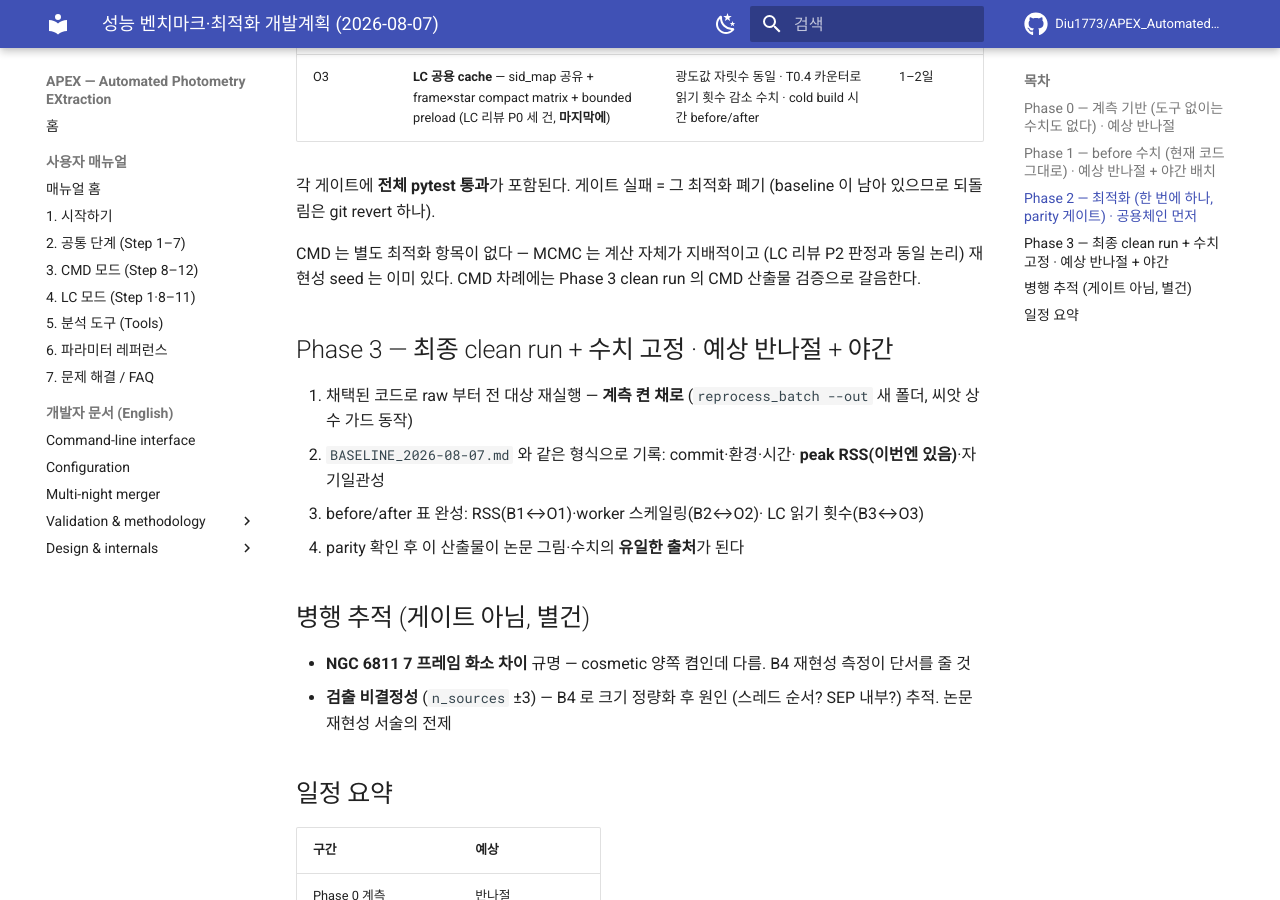
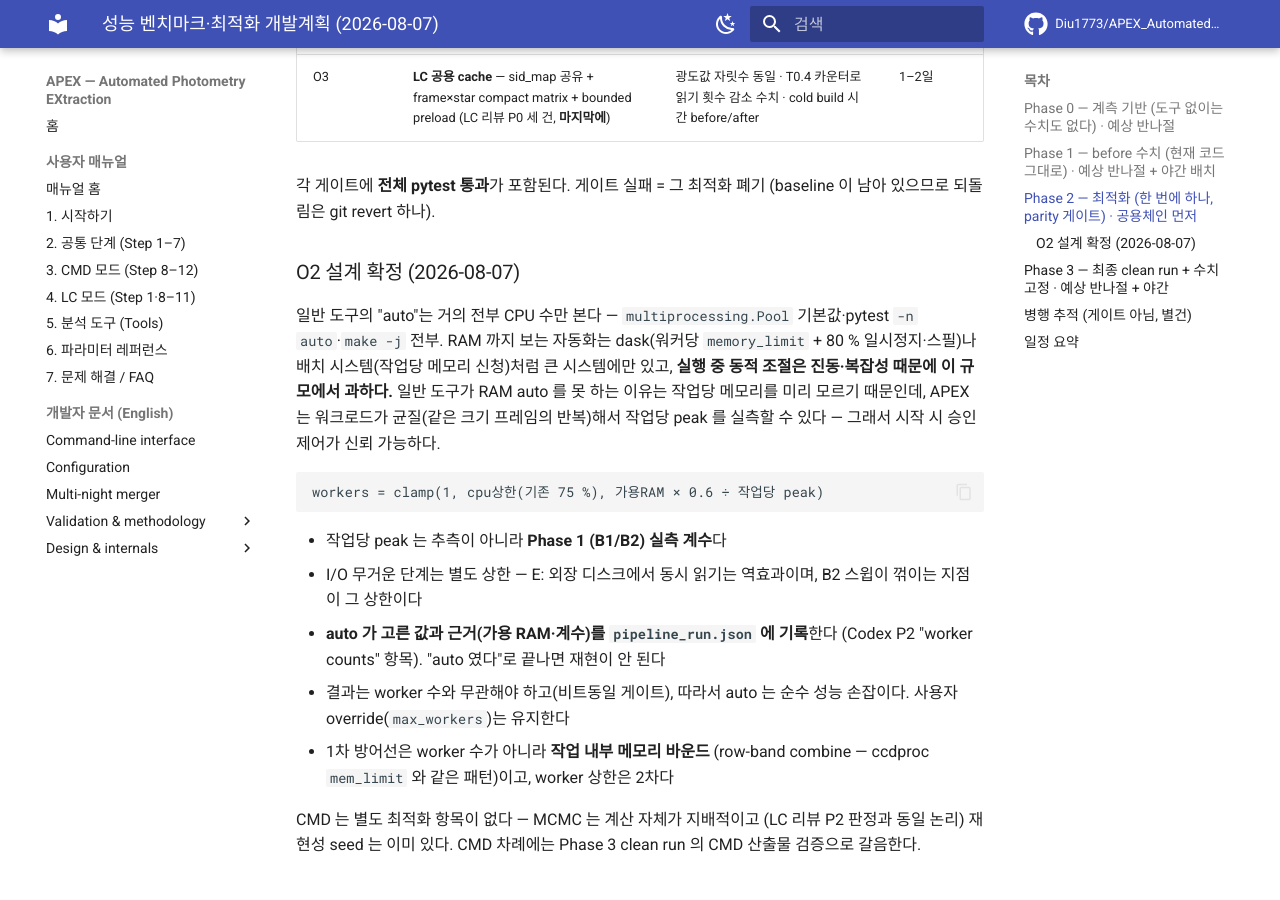
Before and after one commit to Diu1773/APEX_AutomatedPhotometryEXtraction, an MkDocs documentation site: the page built from docs/audit/APEX_PERF_DEV_PLAN.md, in a window 1280 px wide and 900 px high, scrolled down 1832 px. Built offline with MkDocs 1.6.1 and Material for MkDocs 9.7.7, drawn with Linux system fonts in a browser that asks for light colours; comment, search, counter and statistics services are not loaded.

Commit message:
docs(audit): O2 resource-aware worker 설계 확정 — 시작 시 승인 제어
일반 도구의 auto 는 CPU 수만 본다(multiprocessing 기본값, pytest -n auto,
make -j). RAM-aware 는 dask(memory_limit+스필)급에만 있고 동적 조절은
이 규모에서 과하다. APEX 는 워크로드가 균질해 작업당 peak 실측이
가능하므로 시작 시 한 번 계산하는 승인 제어를 채택:
workers = clamp(1, cpu 75%, 가용RAM x 0.6 / 작업당 peak실측).

peak 계수는 Phase 1 실측에서, I/O 단계는 B2 스윕이 꺾이는 지점을 별도
상한으로, auto 선택값·근거는 pipeline_run.json 에 기록(재현성).
1차 방어선은 작업 내부 메모리 바운드(row-band, ccdproc mem_limit 패턴),
worker 상한은 2차.

Co-Authored-By: Claude Opus 5 <noreply@anthropic.com>

````diff
--- a/docs/audit/APEX_PERF_DEV_PLAN.md
+++ b/docs/audit/APEX_PERF_DEV_PLAN.md
@@ -54,6 +54,32 @@
 각 게이트에 **전체 pytest 통과**가 포함된다. 게이트 실패 = 그 최적화 폐기
 (baseline 이 남아 있으므로 되돌림은 git revert 하나).
 
+### O2 설계 확정 (2026-08-07)
+
+일반 도구의 "auto"는 거의 전부 CPU 수만 본다 — `multiprocessing.Pool`
+기본값·pytest `-n auto`·`make -j` 전부. RAM 까지 보는 자동화는
+dask(워커당 `memory_limit` + 80 % 일시정지·스필)나 배치 시스템(작업당
+메모리 신청)처럼 큰 시스템에만 있고, **실행 중 동적 조절은 진동·복잡성
+때문에 이 규모에서 과하다.** 일반 도구가 RAM auto 를 못 하는 이유는
+작업당 메모리를 미리 모르기 때문인데, APEX 는 워크로드가 균질(같은 크기
+프레임의 반복)해서 작업당 peak 를 실측할 수 있다 — 그래서 시작 시
+승인 제어가 신뢰 가능하다.
+
+```
+workers = clamp(1, cpu상한(기존 75 %), 가용RAM × 0.6 ÷ 작업당 peak)
+```
+
+- 작업당 peak 는 추측이 아니라 **Phase 1 (B1/B2) 실측 계수**다
+- I/O 무거운 단계는 별도 상한 — E: 외장 디스크에서 동시 읽기는 역효과이며,
+  B2 스윕이 꺾이는 지점이 그 상한이다
+- **auto 가 고른 값과 근거(가용 RAM·계수)를 `pipeline_run.json` 에 기록**한다
+  (Codex P2 "worker counts" 항목). "auto 였다"로 끝나면 재현이 안 된다
+- 결과는 worker 수와 무관해야 하고(비트동일 게이트), 따라서 auto 는 순수
+  성능 손잡이다. 사용자 override(`max_workers`)는 유지한다
+- 1차 방어선은 worker 수가 아니라 **작업 내부 메모리 바운드**
+  (row-band combine — ccdproc `mem_limit` 와 같은 패턴)이고, worker 상한은
+  2차다
+
 CMD 는 별도 최적화 항목이 없다 — MCMC 는 계산 자체가 지배적이고
 (LC 리뷰 P2 판정과 동일 논리) 재현성 seed 는 이미 있다. CMD 차례에는
 Phase 3 clean run 의 CMD 산출물 검증으로 갈음한다.
````
